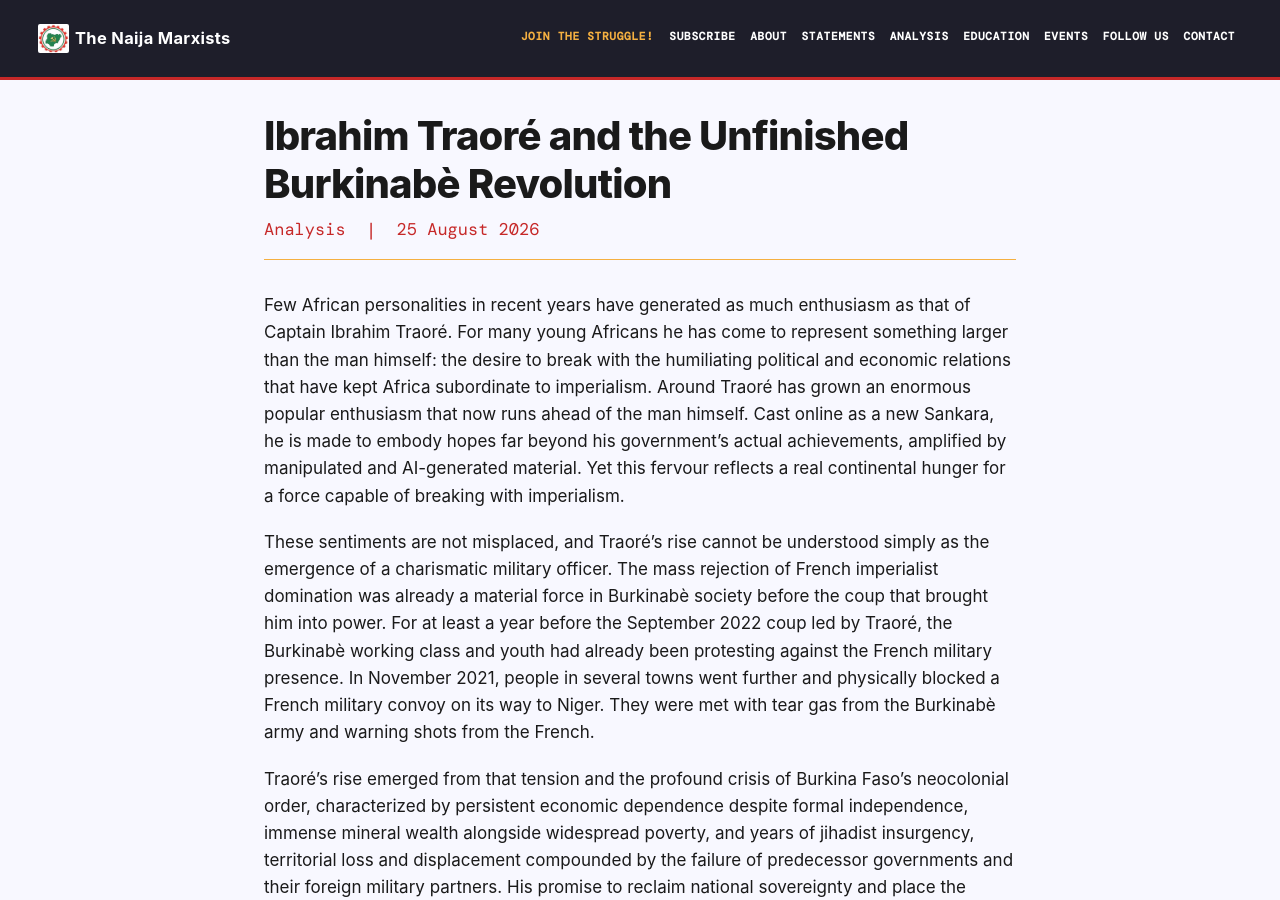
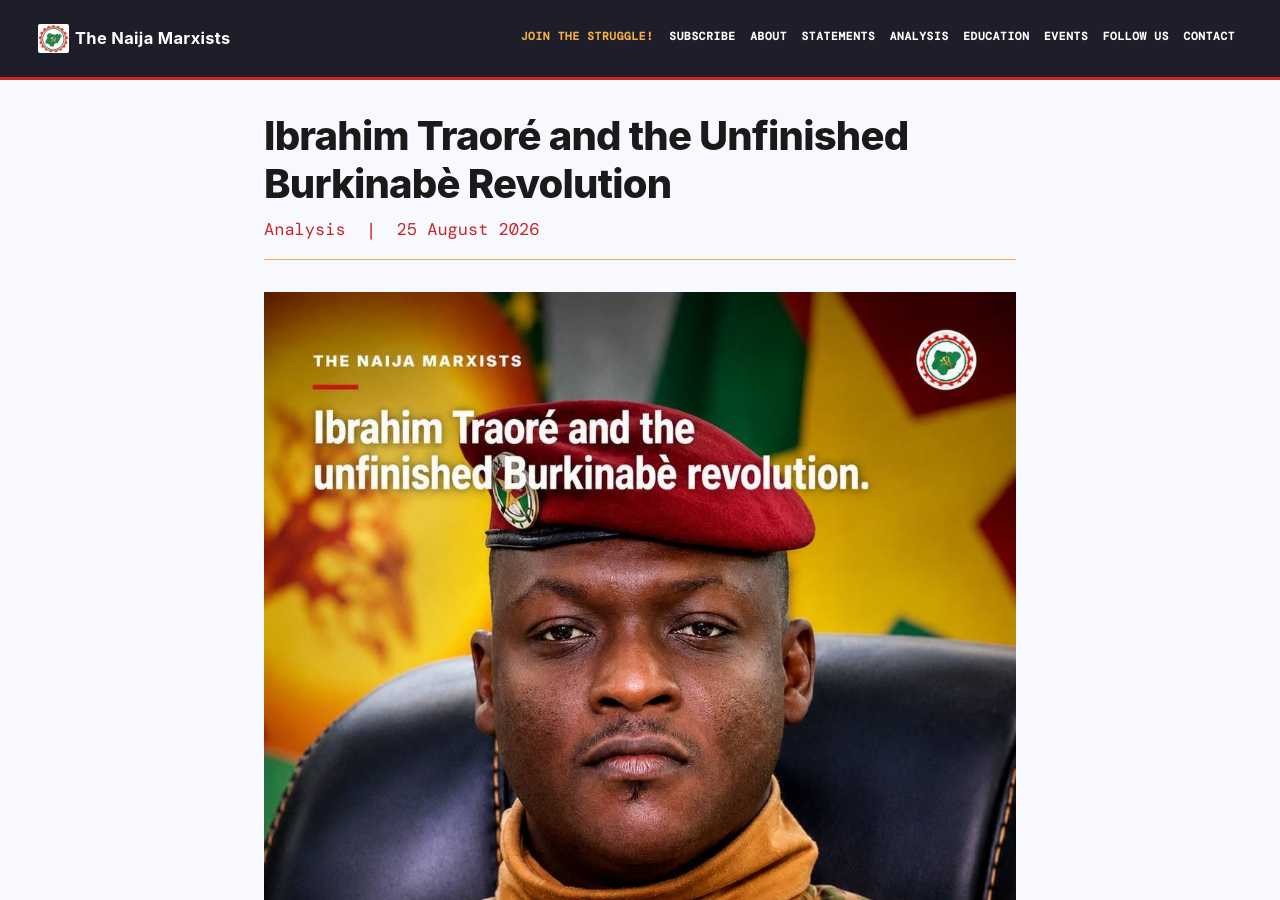
Before and after one commit to NaijaMarxistTech/website, a Jekyll site: the page built from _posts/2026-08-25-ibrahim-traore-and-the-unfinished-burkina-revolution.md, in a window 1280 px wide and 900 px high. Built offline with Jekyll 4.4.1, drawn with Linux system fonts in a browser that asks for light colours.

Commit message:
Added Image for article

```diff
--- a/_posts/2026-08-25-ibrahim-traore-and-the-unfinished-burkina-revolution.md
+++ b/_posts/2026-08-25-ibrahim-traore-and-the-unfinished-burkina-revolution.md
@@ -4,6 +4,8 @@ date: 2026-08-25
 category: Analysis
 excerpt: "Few African personalities in recent years have generated as much enthusiasm as Captain Ibrahim Traoré. Yet this fervour reflects a real continental hunger for a force capable of breaking with imperialism — but the revolution cannot be completed through national sovereignty alone."
 ---
+
+<img src="/assets/images/posts/2026-08-25-ibrahim-traore.jpg" alt="image" width="800" style="max-width:100%; height:auto;">
 
 Few African personalities in recent years have generated as much enthusiasm as that of Captain Ibrahim Traoré. For many young Africans he has come to represent something larger than the man himself: the desire to break with the humiliating political and economic relations that have kept Africa subordinate to imperialism. Around Traoré has grown an enormous popular enthusiasm that now runs ahead of the man himself. Cast online as a new Sankara, he is made to embody hopes far beyond his government's actual achievements, amplified by manipulated and AI-generated material. Yet this fervour reflects a real continental hunger for a force capable of breaking with imperialism.
 
```
Also changed, not shown: assets/images/posts/2026-08-25-ibrahim-traore.jpg (added).
